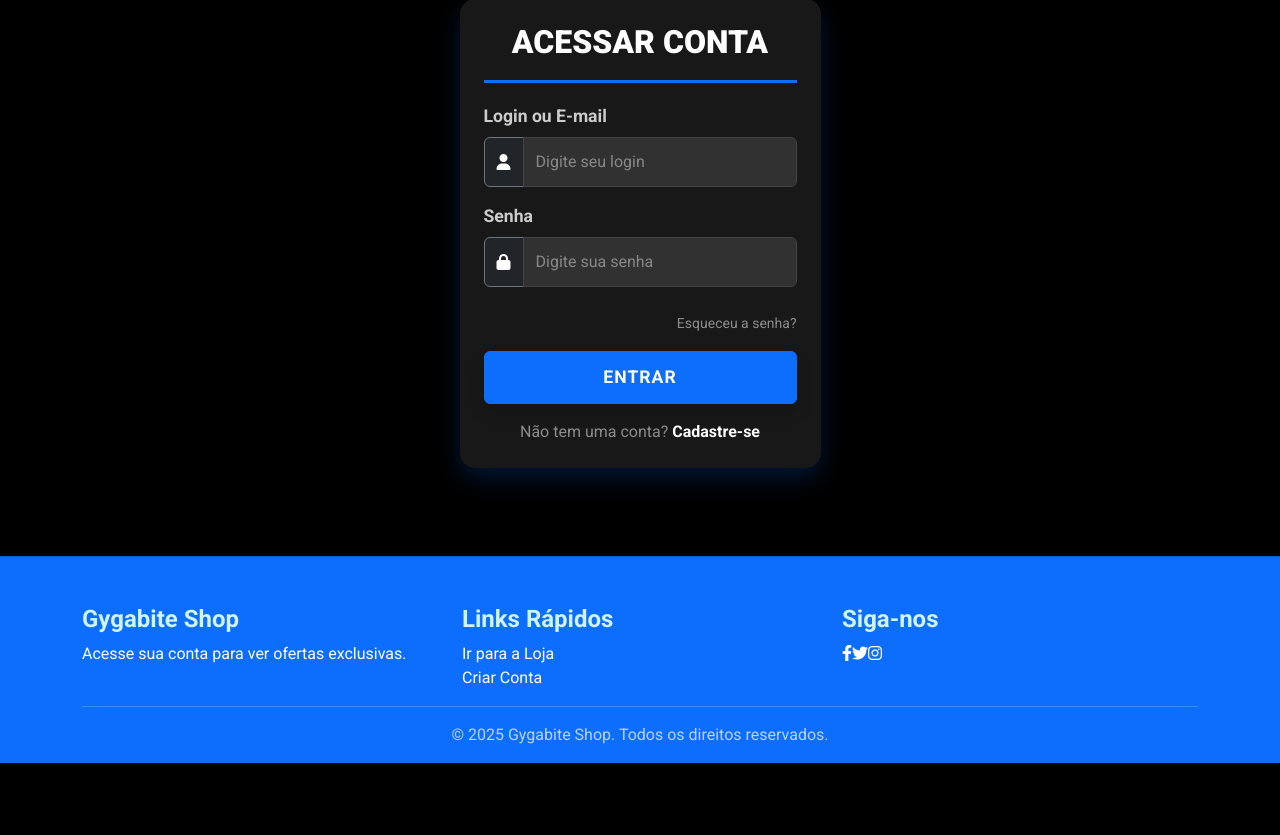
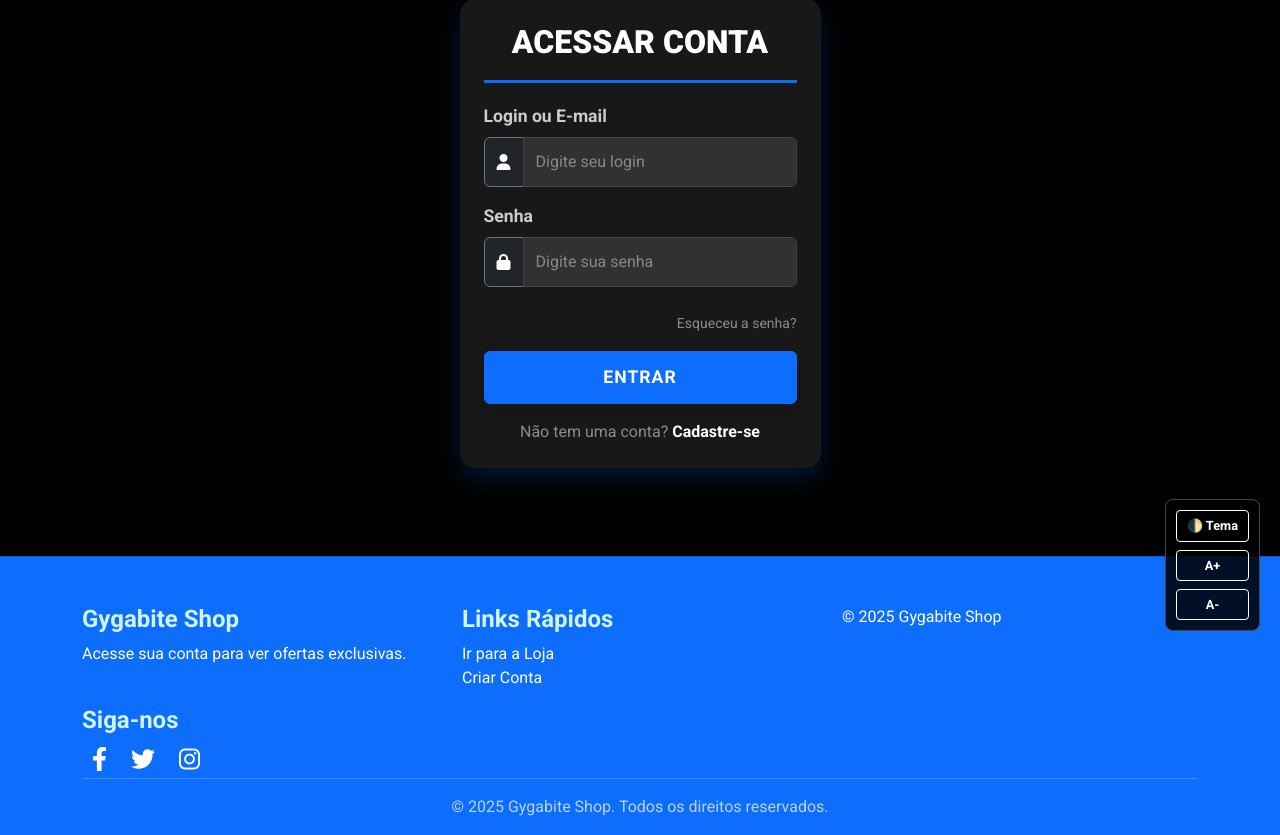
Before and after one commit to Italoromulo/CRUD-2.0, a PHP site: page /login.php in a window 1280 px wide. Shown: the part 149-984 px from the top of the page. Before the commit the page ends 912 px from the top, so only its background shows below. Run offline with PHP 8.4, Linux system fonts and the light colour scheme.

Commit message:
Update login.php

```diff
--- a/login.php
+++ b/login.php
@@ -4,7 +4,6 @@
 
 $erro_login = '';
 
-// Se já estiver logado, redireciona para a página INICIAL
 if (isset($_SESSION['login']) && isset($_SESSION['id_usuario'])) {
     header("Location: inicial.php");
     exit;
@@ -17,7 +16,6 @@
     if (empty($usuario_login) || empty($senha_digitada)) {
         $erro_login = "Preencha todos os campos.";
     } else {
-        // 1. MUDANÇA AQUI: Adicionei ', adm' no SELECT
         $sql = "SELECT id_usuario, nome, login, senha, adm FROM usuarios WHERE login = ? OR email = ?";
 
         $stmt = $conexao->prepare($sql);
@@ -29,14 +27,11 @@
             $dados_usuario = $resultado->fetch_assoc();
 
             if (password_verify($senha_digitada, $dados_usuario['senha'])) {
-                // Login Sucesso
+
                 $_SESSION['id_usuario'] = $dados_usuario['id_usuario'];
                 $_SESSION['nome']       = $dados_usuario['nome'];
                 $_SESSION['login']      = $dados_usuario['login'];
-
-                // 2. MUDANÇA AQUI: Salvando o nível de acesso na sessão
                 $_SESSION['adm']        = $dados_usuario['adm'];
-
                 header("Location: inicial.php");
                 exit;
             } else {
@@ -74,6 +69,8 @@
             display: flex;
             flex-direction: column;
             min-height: 100vh;
+            /* Adicionado para transição suave do tema */
+            transition: background-color 0.3s, color 0.3s;
         }
 
         .content-wrapper {
@@ -218,6 +215,93 @@
             color: rgba(255, 255, 255, 0.7);
         }
 
+        .social-icons a {
+            color: var(--text-color);
+            font-size: 1.5rem;
+            margin: 0 10px;
+        }
+
+        .social-icons a:hover {
+            color: #0246adff;
+            transition: color 0.3s ease;
+        }
+
+        /* ==================================================================
+           NOVO CSS DE ACESSIBILIDADE (ADICIONADO)
+           ================================================================== */
+        .accessibility-menu {
+            position: fixed;
+            bottom: 20px;
+            right: 20px;
+            background: rgba(0, 0, 0, 0.85);
+            padding: 10px;
+            border-radius: 8px;
+            z-index: 9999;
+            display: flex;
+            flex-direction: column;
+            gap: 8px;
+            border: 1px solid #444;
+        }
+
+        .accessibility-btn {
+            background: transparent;
+            border: 1px solid #fff;
+            color: #fff;
+            padding: 5px 10px;
+            border-radius: 4px;
+            cursor: pointer;
+            font-size: 0.8rem;
+            font-weight: bold;
+            transition: all 0.2s;
+        }
+
+        .accessibility-btn:hover {
+            background: var(--primary-color);
+            border-color: var(--primary-color);
+        }
+
+        /* MODO CLARO (LIGHT MODE) */
+        body.light-mode {
+            background-color: #f4f4f4;
+            color: #000;
+        }
+
+        body.light-mode .card-custom {
+            background-color: #ffffff;
+            box-shadow: 0 10px 25px rgba(0, 0, 0, 0.1);
+        }
+
+        body.light-mode .card-header-custom h2 {
+            color: var(--primary-color);
+        }
+
+        body.light-mode .form-label {
+            color: #333;
+        }
+
+        body.light-mode .form-control {
+            background-color: #fff;
+            color: #000 !important;
+            border: 1px solid #ccc;
+        }
+
+        body.light-mode .form-control:focus {
+            background-color: #fff;
+        }
+
+        body.light-mode .input-group-text {
+            background-color: #e9ecef !important;
+            color: #333 !important;
+            border-color: #ccc !important;
+        }
+
+        body.light-mode .text-white-50 {
+            color: #666 !important;
+        }
+
+        body.light-mode .hover-link span {
+            color: var(--primary-color) !important;
+        }
     </style>
 </head>
 
@@ -296,15 +380,60 @@
                         <li><a href="cadastrouser.php">Criar Conta</a></li>
                     </ul>
                 </div>
-                <div class="footer-section col-md-4">
-                    <h4>Siga-nos</h4>
-                    <div class="social-icons"><a href="#"><i class="fab fa-facebook-f"></i></a><a href="#"><i class="fab fa-twitter"></i></a><a href="#"><i class="fab fa-instagram"></i></a></div>
+                <div class="col-md-4">
+                    <p>&copy; 2025 Gygabite Shop</p>
+                </div>
+                <h4>Siga-nos</h4>
+                <div class="social-icons">
+                    <a href="https://www.facebook.com/"><i class="fab fa-facebook-f"></i></a>
+                    <a href="https://x.com/"><i class="fab fa-twitter"></i></a>
+                    <a href="https://www.instagram.com/romulo1st/"><i class="fab fa-instagram"></i></a>
                 </div>
             </div>
             <div class="footer-bottom">&copy; 2025 Gygabite Shop. Todos os direitos reservados.</div>
         </div>
     </footer>
+
+    <div class="accessibility-menu">
+        <button id="toggle-theme" class="accessibility-btn">🌓 Tema</button>
+        <button id="increase-font" class="accessibility-btn">A+</button>
+        <button id="decrease-font" class="accessibility-btn">A-</button>
+    </div>
+
     <script src="https://cdn.jsdelivr.net/npm/bootstrap@5.3.8/dist/js/bootstrap.bundle.min.js"></script>
+
+    <script>
+        const body = document.body;
+        const btnTheme = document.getElementById('toggle-theme');
+        const btnInc = document.getElementById('increase-font');
+        const btnDec = document.getElementById('decrease-font');
+
+        // 1. Carregar tema salvo
+        if (localStorage.getItem('theme') === 'light') {
+            body.classList.add('light-mode');
+        }
+
+        // 2. Alternar Tema
+        btnTheme.addEventListener('click', () => {
+            body.classList.toggle('light-mode');
+            localStorage.setItem('theme', body.classList.contains('light-mode') ? 'light' : 'dark');
+        });
+
+        // 3. Tamanho da Fonte
+        let currentFont = 100;
+        btnInc.addEventListener('click', () => {
+            if (currentFont < 150) {
+                currentFont += 10;
+                document.documentElement.style.fontSize = currentFont + '%';
+            }
+        });
+        btnDec.addEventListener('click', () => {
+            if (currentFont > 70) {
+                currentFont -= 10;
+                document.documentElement.style.fontSize = currentFont + '%';
+            }
+        });
+    </script>
 </body>
 
 </html>
```
